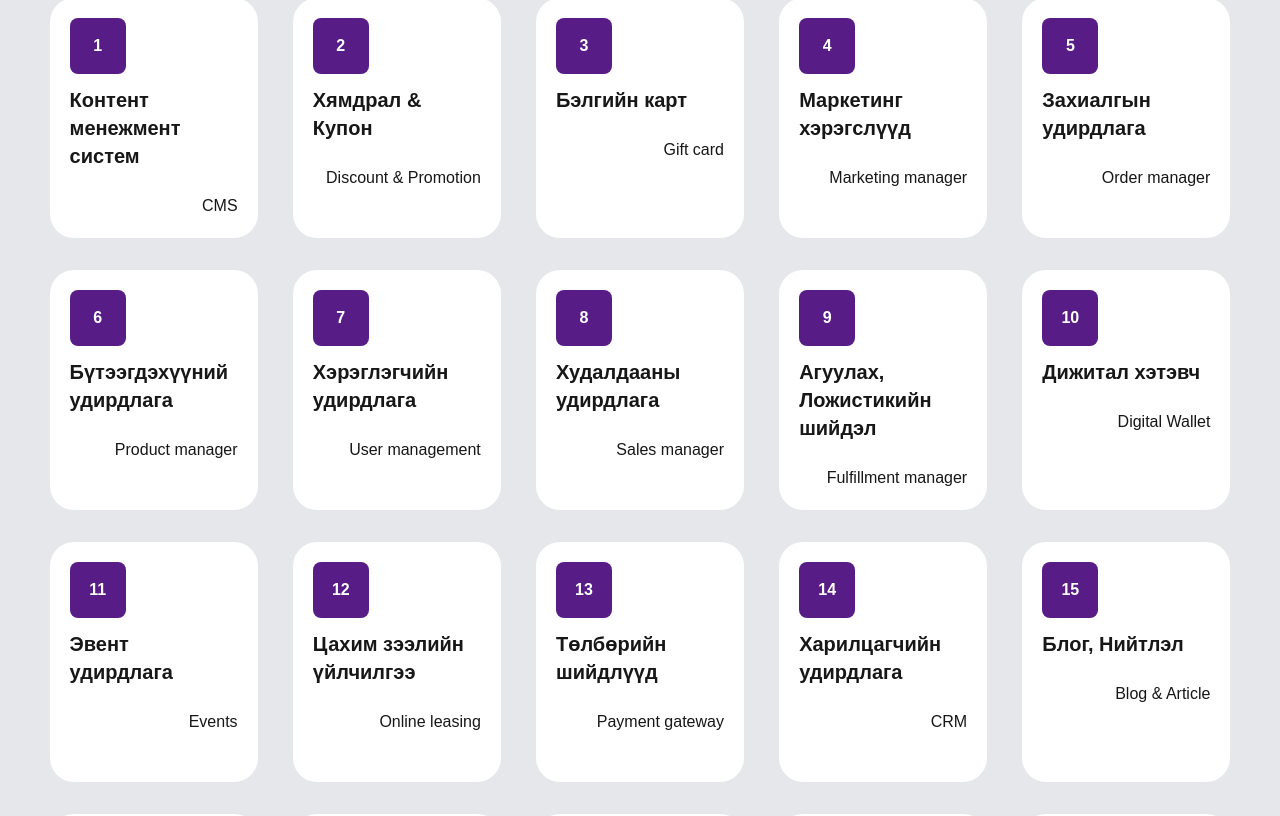
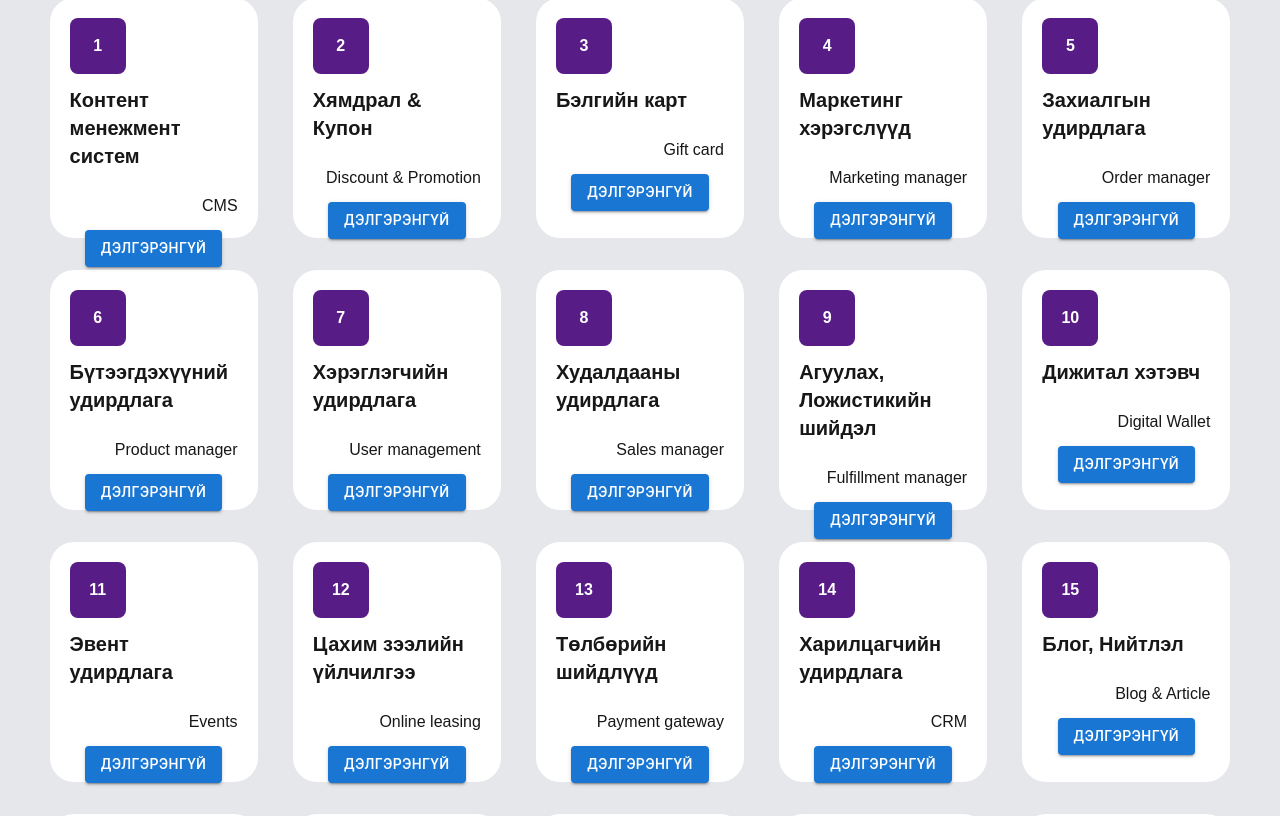
Before and after one commit to erdenekhuu-bot/DDOL, a Next.js app in the folder cody/: page / in a window 1280 px wide. Shown: the part 1725-2541 px from the top of the page. Built offline with nearby package versions, Linux system fonts and the light colour scheme.

Commit message:
'edited'

```diff
--- a/cody/src/app/Components/Opportunity_item.tsx
+++ b/cody/src/app/Components/Opportunity_item.tsx
@@ -1,17 +1,40 @@
 import opportunity_list from "./list/opportunity_list";
 import { subitems } from "../types/header_type";
+import { Button } from "@mui/material";
+import { useState } from "react";
+import Popup from "./Popup";
 
 const Opportunity_item = function ({ id, image, title, feature }: subitems) {
+  const [click, setClick] = useState(false);
+
+  const handlePopupToggle = () => {
+    setClick(!click);
+  };
+
   return (
     <div className="w-52 h-60 bg-white rounded-3xl p-5 m-4">
       <div className="w-14 h-14 bg-purple-900 rounded-lg text-white font-bold flex justify-center items-center">
         {image}
       </div>
-      <div className="py-3">
-        <b className="text-xl">{title}</b>
-      </div>
-      <div className="flex justify-end my-3">
-        <span className="">{feature}</span>
+      <section className="flex flex-col justify-between">
+        <div className="py-3">
+          <b className="text-xl">{title}</b>
+        </div>
+        <div className="flex justify-end my-3">
+          <span className="">{feature}</span>
+        </div>
+      </section>
+      <div className="flex justify-center">
+        <Button
+          onClick={() => {
+            setClick(!click);
+          }}
+          variant="contained"
+          className="px-8 py-4 bg-purple-900 text-xs font-bold rounded-lg"
+        >
+          Дэлгэрэнгүй
+        </Button>
+        {click && <Popup onClose={handlePopupToggle} />}
       </div>
     </div>
   );
--- a/cody/src/app/Components/Popup.tsx
+++ b/cody/src/app/Components/Popup.tsx
@@ -1,10 +1,8 @@
 import solution_list from "./list/solution_list";
 import { Button } from "@mui/material";
 import Solution_Item from "./Solution_Item";
+import { PopupProps } from "../types/header_type";
 
-interface PopupProps {
-  onClose: () => void;
-}
 const Popup = function ({ onClose }: PopupProps) {
   return (
     <section className="fixed inset-0 z-10 bg-white w-[90%] h-[90%] rounded-lg mx-auto my-auto flex flex-col">
@@ -27,4 +25,24 @@ const Popup = function ({ onClose }: PopupProps) {
   );
 };
 
-export default Popup;
+const Popuplist = function () {
+  <section className="fixed inset-0 z-10 bg-white w-[90%] h-[90%] rounded-lg mx-auto my-auto flex flex-col">
+    <div className="flex justify-center items-center p-4">
+      <span className="font-bold text-3xl">Шийдлүүд</span>
+      <Button onClick={onClose} variant="outlined">
+        Close
+      </Button>
+    </div>
+    <div className="w-full p-8 flex justify-around flex-wrap overflow-scroll">
+      {solution_list.map((item) => (
+        <Solution_Item
+          key={item.id}
+          title={item.title}
+          content={item.content}
+        />
+      ))}
+    </div>
+  </section>;
+};
+
+export { Popup, Popuplist };
--- a/cody/src/app/types/header_type.ts
+++ b/cody/src/app/types/header_type.ts
@@ -9,3 +9,7 @@ export type subitems = {
   title?: string;
   feature?: string;
 };
+
+export type PopupProps = {
+  onClose: () => void;
+};
```
